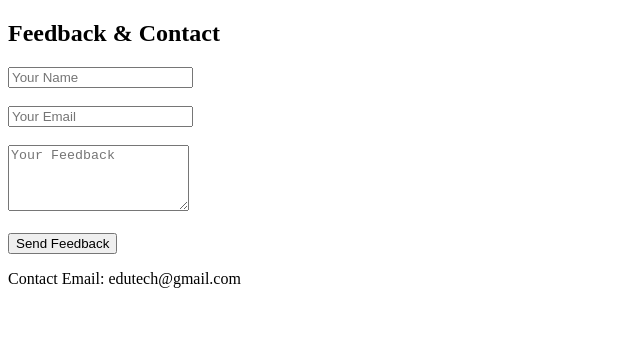
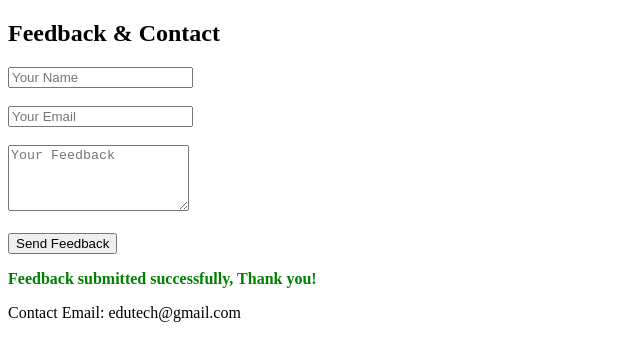
Before and after one commit to Hrushaibh/work, a plain HTML site: page feedback.html in a window 1280 px wide. Both pictures are taken after typing "Sample", "name@example.com", "Sample" into the empty fields and a click on the input "Send Feedback". Shown: the whole page, without its empty margins (0-640 px from the left). Drawn offline with Linux system fonts and the light colour scheme.

Commit message:
Refactor feedback form submission handling
Updated the feedback form to include better status handling and prevent page refresh.

```diff
--- a/feedback.html
+++ b/feedback.html
@@ -1,23 +1,25 @@
 <!DOCTYPE html>
 <html>
 <head>
-<link rel="icon" href="/mini project/favicon.ico.png" type="image/x-icon">
+<link rel="icon" href="/project_1/favicon.ico.png" type="image/x-icon">
 <title>Feedback</title>
 <script>
 function submitFeedback() {
-    status.innerText = "Feedback submitted successfully ✅ Thank you!";
+    const status = document.getElementById("status");
+    const feedbackForm = document.getElementById("feedbackForm");
+    status.innerText = "Feedback submitted successfully, Thank you!";
     feedbackForm.reset();
-    return false;
+    return false; // prevents page refresh
 }
 </script>
 </head>
 <body>
 <h2>Feedback & Contact</h2>
 <form id="feedbackForm" onsubmit="return submitFeedback()">
-<input type="text" placeholder="Your Name" required><br><br>
-<input type="email" placeholder="Your Email" required><br><br>
-<textarea rows="4" placeholder="Your Feedback" required></textarea><br><br>
-<input type="submit" value="Send Feedback">
+    <input type="text" placeholder="Your Name" required><br><br>
+    <input type="email" placeholder="Your Email" required><br><br>
+    <textarea rows="4" placeholder="Your Feedback" required></textarea><br><br>
+    <input type="submit" value="Send Feedback">
 </form>
 <p id="status" style="color:green;font-weight:bold;"></p>
 <p>Contact Email: edutech@gmail.com</p>
```
